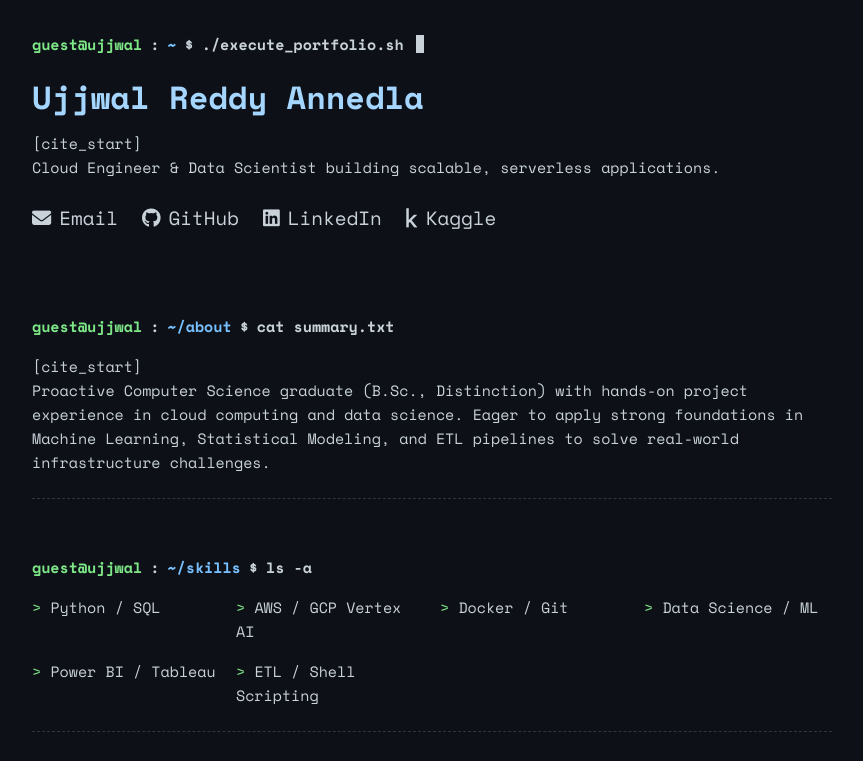
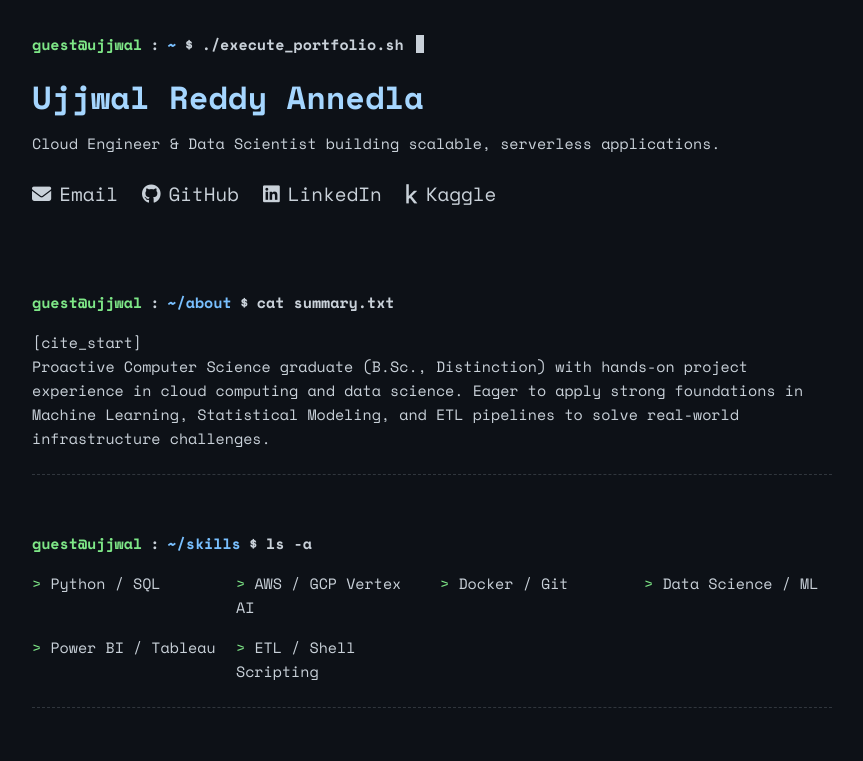
Before and after one commit to NegativeClamper/Ujjwal_portfolio, a plain HTML site: page main/index.html in a window 1280 px wide. Shown: the top 761 px of the page, without its empty margins (208-1071 px from the left). Drawn offline with nearby package versions, Linux system fonts and the light colour scheme.

Commit message:
cites removed

```diff
--- a/main/index.html
+++ b/main/index.html
@@ -197,7 +197,7 @@
 
       <div id="main-content" style="display: none; opacity: 0; transition: opacity 0.5s ease-in;">
         <h1>Ujjwal Reddy Annedla</h1>
-        [cite_start]<p class="subtitle">Cloud Engineer & Data Scientist building scalable, serverless applications.</p>
+        <p class="subtitle">Cloud Engineer & Data Scientist building scalable, serverless applications.</p>
 
         <div class="social-links">
           <a href="mailto:ujjwal.r.annedla@gmail.com" aria-label="Email"><i class="fas fa-envelope"></i> Email</a>
```
